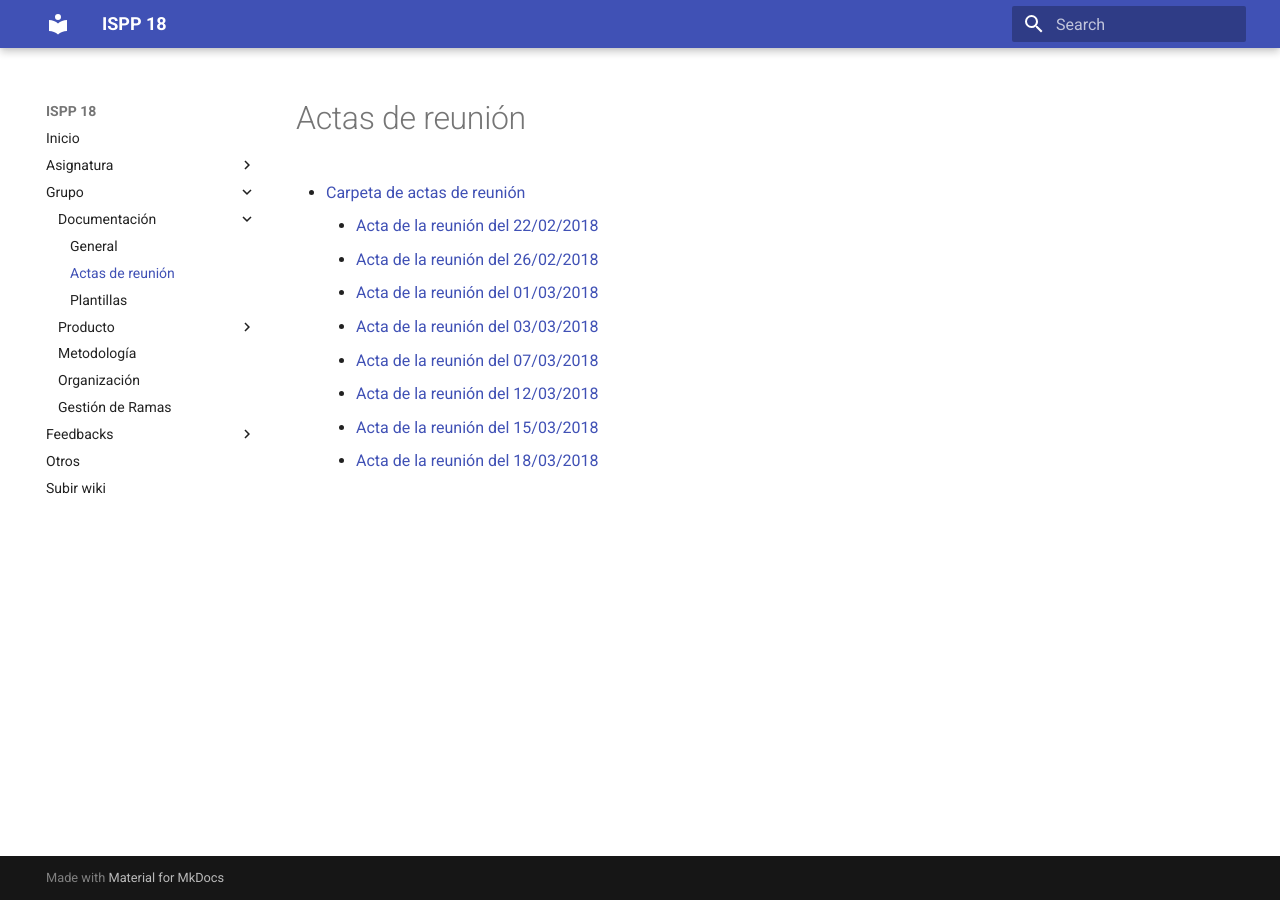
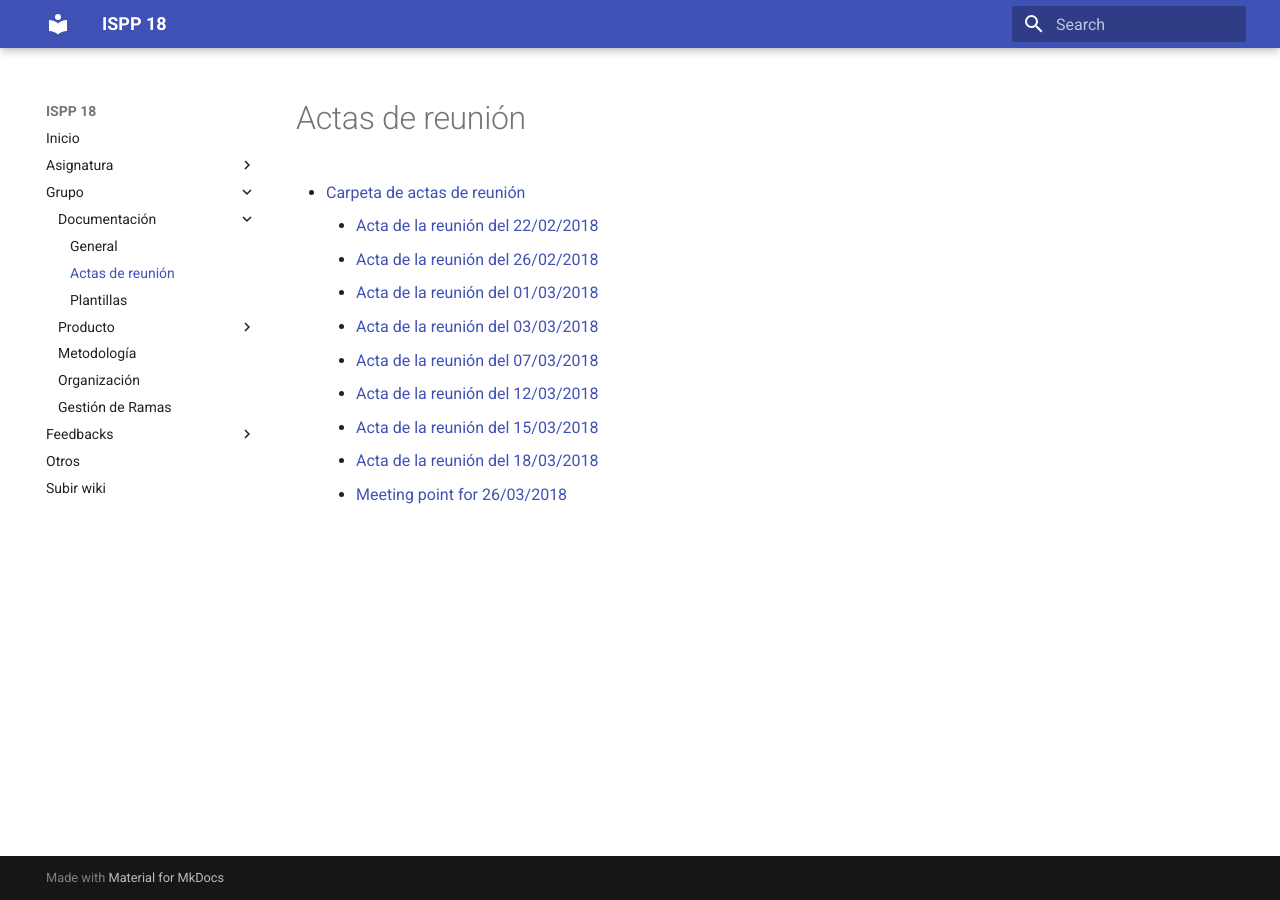
Before and after one commit to alexgs922/ispp18-wiki, an MkDocs documentation site: the page built from docs/actas de reunión.md, in a window 1280 px wide. Built offline with MkDocs 1.6.1 and Material for MkDocs 9.7.7, drawn with Linux system fonts in a browser that asks for light colours; old or Windows-style settings are respelled for this version of MkDocs.

Commit message:
ADD Añadida el acta de reunión del 26/03/2018

```diff
--- a/docs/actas de reunión.md
+++ b/docs/actas de reunión.md
@@ -9,3 +9,4 @@
     * [Acta de la reunión del 12/03/2018](https://docs.google.com/document/d/1Gn2ph-4dVBsolEM9p-ifgwisBytHjlnI4U4CCYhVuhQ/edit)
     * [Acta de la reunión del 15/03/2018](https://docs.google.com/document/d/1klcHgTil7GdZNXW73ot85ug2TKn1cGRYS2y7yKSbipY/edit)
     * [Acta de la reunión del 18/03/2018](https://docs.google.com/document/d/1fmzphRoQt8zYrWSAXjtpYkEU89CC0ufbZTLSe4OQ61Q/edit)
+    * [Meeting point for 26/03/2018](https://docs.google.com/document/d/16DqLLVq3Fw2iTKf-xjYQTSCMaj7734kTq0s5kNJT_8s/edit)
```
